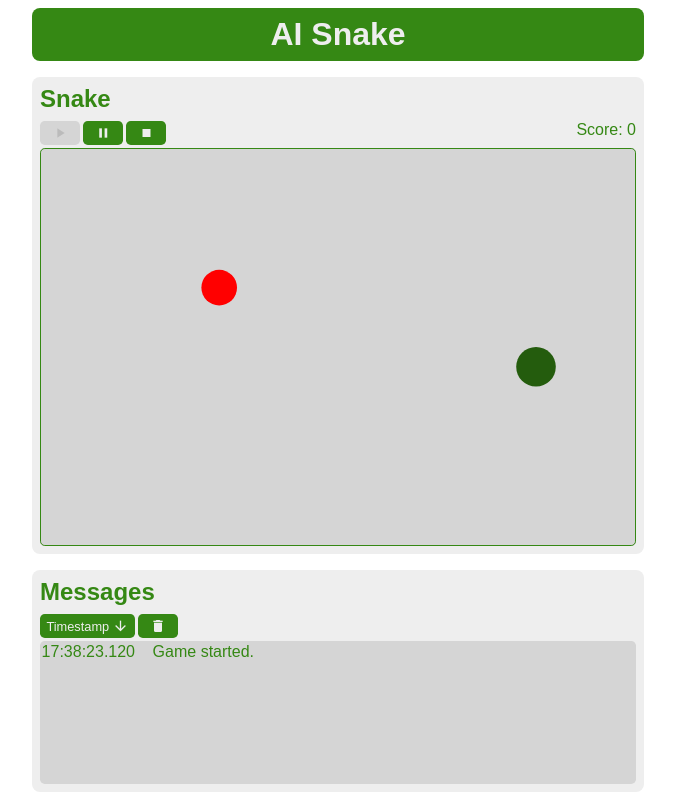
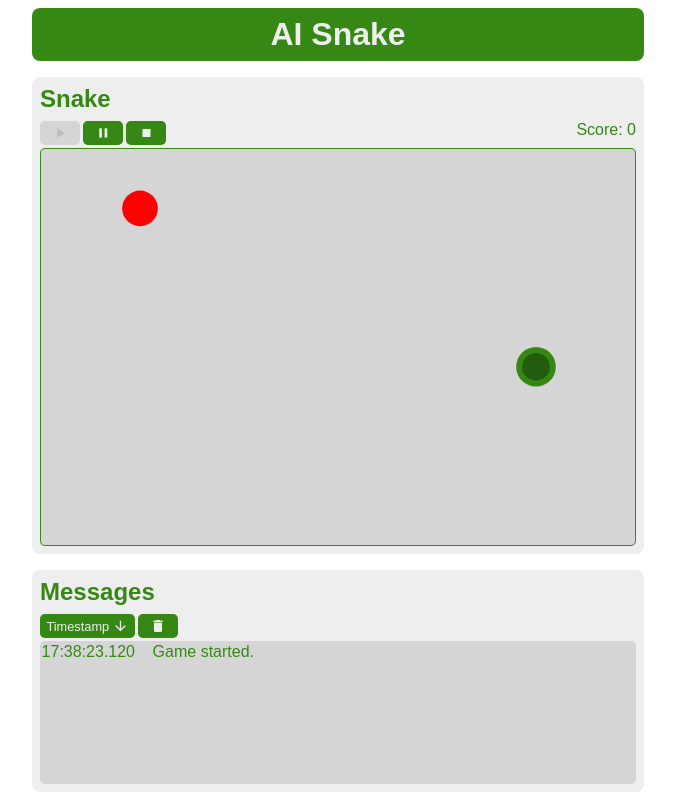
Before and after one commit to KamilRosinski/snake, an Angular app in the folder snake-client/src/main/webapp/: page / in a window 1280 px wide. Both pictures are taken after a click on the button "play_arrow". Shown: the whole page, without its empty margins (302-977 px from the left). Built offline with nearby package versions, Linux system fonts and the light colour scheme.

Commit message:
Some basic snake works :)

```diff
--- /dev/null
+++ b/snake-client/src/main/webapp/src/app/snake/snake-logic.ts
@@ -0,0 +1,96 @@
+import {Coordinates} from "./coordinates";
+import {Direction} from "./direction";
+import {Dimensions} from "./dimensions";
+import {SnakeModel} from "./snake-model";
+import {MoveResult} from "./move-result";
+import {SnakeStatus} from "./snake-status";
+
+export class SnakeLogic {
+
+    private static readonly MOVE_VECTORS: Map<Direction, Coordinates> = new Map<Direction, Coordinates>([
+        [Direction.NORTH, new Coordinates(0, -1)],
+        [Direction.EAST, new Coordinates(1, 0)],
+        [Direction.SOUTH, new Coordinates(0, 1)],
+        [Direction.WEST, new Coordinates(-1, 0)]
+    ]);
+
+    private readonly _model: SnakeModel;
+
+    private _lastMoveDirection: Direction;
+    private _nextMoveDirection: Direction;
+    private _snake: Coordinates[];
+
+    constructor(private readonly boardDimensions: Dimensions, initialDirection: Direction = Direction.EAST) {
+        this._model = new SnakeModel(boardDimensions);
+        this._lastMoveDirection = initialDirection;
+        this._nextMoveDirection = initialDirection;
+
+        const initialHead: Coordinates = new Coordinates(Math.floor(boardDimensions.numberOfColumns / 2), Math.floor(boardDimensions.numberOfRows / 2));
+        this._model.popEmptyField(initialHead);
+        this._model.pushSnake(initialHead);
+
+        const initialFood: Coordinates = this._model.popRandomEmptyField();
+        this._model.updateFoodField(initialFood);
+
+        this._snake = this._model.snake;
+    }
+
+    turn(newDirection: Direction): void {
+        if ([90, 270].includes(Math.abs(this._lastMoveDirection - newDirection))) {
+            this._nextMoveDirection = newDirection;
+        }
+    }
+
+    move(): MoveResult {
+        const directionChanged = this._lastMoveDirection != this._nextMoveDirection;
+        const newHead: Coordinates = this._model.head.add(SnakeLogic.MOVE_VECTORS.get(this._nextMoveDirection));
+        const moveDirection: Direction = this._nextMoveDirection;
+        let foodEaten: boolean = false;
+        let status: SnakeStatus = SnakeStatus.ALIVE;
+
+        if (newHead.x < 0 || newHead.x >= this.boardDimensions.numberOfColumns || newHead.y < 0 || newHead.y >= this.boardDimensions.numberOfRows) {
+            status = SnakeStatus.WALL_COLLISION;
+        } else {
+
+            if (this._model.isFood(newHead)) {
+                foodEaten = true;
+            } else {
+                this._model.pushEmptyField(this._model.popSnake());
+            }
+
+            if (this._model.isSnake(newHead)) {
+                status = SnakeStatus.TAIL_COLLISION;
+            } else {
+                if (foodEaten) {
+                    this._model.updateFoodField(this._model.popRandomEmptyField());
+                } else {
+                    this._model.popEmptyField(newHead);
+                }
+                this._model.pushSnake(newHead);
+                this._lastMoveDirection = this._nextMoveDirection;
+                this._snake = this._model.snake;
+            }
+
+        }
+
+        return {
+            directionChanged,
+            foodEaten,
+            moveDirection,
+            status
+        };
+    }
+
+    get head(): Coordinates {
+        return this._snake[0];
+    }
+
+    get food(): Coordinates {
+        return this._model.food;
+    }
+
+    get snake(): Coordinates[] {
+        return this._snake;
+    }
+
+}
--- /dev/null
+++ b/snake-client/src/main/webapp/src/app/snake/snake-model.ts
@@ -0,0 +1,74 @@
+import {Coordinates} from "./coordinates";
+import {Dimensions} from "./dimensions";
+
+export class SnakeModel {
+
+    private _food: number;
+    private readonly _snake: number[] = [];
+    private readonly _empty: Set<number> = new Set<number>();
+
+    private readonly _encodeCoordinates: (coordinates: Coordinates) => number;
+    private readonly _decodeCoordinates: (coordinates: number) => Coordinates;
+
+    constructor(boardDimensions: Dimensions) {
+
+        this._encodeCoordinates = (coords: Coordinates) =>
+            coords.x + coords.y * boardDimensions.numberOfColumns;
+
+        this._decodeCoordinates = (coords: number) =>
+            new Coordinates(coords % boardDimensions.numberOfColumns, Math.floor(coords / boardDimensions.numberOfColumns));
+
+        for (let row = 0; row < boardDimensions.numberOfRows; ++row) {
+            for (let column = 0; column < boardDimensions.numberOfColumns; ++column) {
+                this.pushEmptyField(new Coordinates(column, row));
+            }
+        }
+    }
+
+    pushEmptyField(coordinates: Coordinates): void {
+        this._empty.add(this._encodeCoordinates(coordinates));
+    }
+
+    popEmptyField(coordinates: Coordinates): void {
+        this._empty.delete(this._encodeCoordinates(coordinates));
+    }
+
+    popRandomEmptyField(): Coordinates {
+        const randomField: number = Array.from(this._empty.values())[Math.floor(Math.random() * this._empty.size)];
+        this._empty.delete(randomField);
+        return this._decodeCoordinates(randomField);
+    }
+
+    updateFoodField(newFoodCoordinates: Coordinates): void {
+        this._food = this._encodeCoordinates(newFoodCoordinates);
+    }
+
+    pushSnake(newSnakeCoordinates: Coordinates): void {
+        this._snake.unshift(this._encodeCoordinates(newSnakeCoordinates));
+    }
+
+    popSnake(): Coordinates {
+        return this._decodeCoordinates(this._snake.pop());
+    }
+
+    isSnake(coordinates: Coordinates): boolean {
+        return this._snake.includes(this._encodeCoordinates(coordinates));
+    }
+
+    get snake(): Coordinates[] {
+        return this._snake.map(c => this._decodeCoordinates(c));
+    }
+
+    get head(): Coordinates {
+        return this._decodeCoordinates(this._snake[0]);
+    }
+
+    get food(): Coordinates {
+        return this._decodeCoordinates(this._food);
+    }
+
+    isFood(coordinates: Coordinates): boolean {
+        return this._encodeCoordinates(coordinates) === this._food;
+    }
+
+}
--- a/snake-client/src/main/webapp/src/app/snake/snake.component.html
+++ b/snake-client/src/main/webapp/src/app/snake/snake.component.html
@@ -6,14 +6,15 @@
             <button class="btn" (click)="pause()" [disabled]="!isPausable()"><i class="material-icons">pause</i></button>
             <button class="btn" (click)="reset()" [disabled]="!isResettable()"><i class="material-icons">stop</i></button>
         </div>
-        <div id="game-score" *ngIf="isSnake">
+        <div id="game-score" *ngIf="hasSnake">
             <p>Score: {{score}}</p>
         </div>
     </div>
     <div id="snake-box" class="inner-box" (swipe)="swipe($event)">
-        <svg [attr.viewBox]="boardDimensions" *ngIf="isSnake" >
+        <svg [attr.viewBox]="boardDimensions" *ngIf="hasSnake" >
             <circle class="food" r="0.45" [attr.cx]="foodCoordinates.x" [attr.cy]="foodCoordinates.y"></circle>
-            <circle class="head" r="0.5" [attr.cx]="headCoordinates.x" [attr.cy]="headCoordinates.y"></circle>
+            <circle class="tail" r="0.50" *ngFor="let element of snakeCoordinates" [attr.cx]="element.x" [attr.cy]="element.y"></circle>
+            <circle class="head" r="0.35" [attr.cx]="headCoordinates.x" [attr.cy]="headCoordinates.y"></circle>
         </svg>
     </div>
 </section>
--- a/snake-client/src/main/webapp/src/app/snake/snake.component.scss
+++ b/snake-client/src/main/webapp/src/app/snake/snake.component.scss
@@ -23,6 +23,10 @@
       fill: $dark-green;
     }
 
+    .tail {
+      fill: $main-green;
+    }
+
     .food {
       fill: $red;
     }
--- a/snake-client/src/main/webapp/src/app/snake/snake.component.ts
+++ b/snake-client/src/main/webapp/src/app/snake/snake.component.ts
@@ -4,12 +4,12 @@ import {Component, HostListener, OnInit} from '@angular/core';
 import {MessagingService} from "../messages/messaging.service";
 import {GameState} from "./game-state";
 import {Direction} from "./direction";
-import {Snake} from "./snake";
 import {interval, Observable, Subscription} from "rxjs";
-import {Dimensions} from "./dimensions";
 import {Coordinates} from "./coordinates";
 import {MoveResult} from "./move-result";
 import {SnakeStatus} from "./snake-status";
+import {SnakeLogic} from "./snake-logic";
+import {Dimensions} from "./dimensions";
 
 @Component({
     selector: 'app-snake',
@@ -18,7 +18,7 @@ import {SnakeStatus} from "./snake-status";
 })
 export class SnakeComponent implements OnInit {
 
-    private static readonly DIRECTIONS: Map<string | number, Direction> = new Map<string | number, Direction>([
+    private static readonly _DIRECTIONS: Map<string | number, Direction> = new Map<string | number, Direction>([
         ['ArrowUp', Direction.NORTH],
         ['ArrowRight', Direction.EAST],
         ['ArrowDown', Direction.SOUTH],
@@ -29,98 +29,122 @@ export class SnakeComponent implements OnInit {
         [Hammer.DIRECTION_LEFT, Direction.WEST]
     ]);
 
-    private snake: Snake = null;
-    private gameState: GameState = GameState.NEW;
-    private interval: Observable<number> = interval(500);
-    private intervalSubscription: Subscription;
+    private _snake: SnakeLogic = null;
+    private _gameState: GameState = GameState.NEW;
+    private _interval: Observable<number> = interval(500);
+    private _intervalSubscription: Subscription;
 
-    score: number = 0;
+    private readonly _boardDimensions: Dimensions = {
+        numberOfRows: 10,
+        numberOfColumns: 15
+    };
 
-    constructor(private messagingService: MessagingService) {
+    private _score: number = 0;
+
+    constructor(private readonly _messagingService: MessagingService) {
     }
 
     ngOnInit(): void {
     }
 
     play(): void {
-        this.gameState = GameState.RUNNING;
-        if (!this.snake) {
-            this.snake = new Snake({numberOfRows: 10, numberOfColumns: 15});
+        this._gameState = GameState.RUNNING;
+        if (!this._snake) {
+            this._snake = new SnakeLogic(this._boardDimensions);
         }
-        this.intervalSubscription = this.interval.subscribe(value => {
-            let moveResult: MoveResult = this.snake.move();
-            if (moveResult.status !== SnakeStatus.ALIVE) {
-                this.gameState = GameState.FINISHED;
-                this.intervalSubscription.unsubscribe();
-                this.messagingService.sendMessage(`Game ended: snake crashed into wall at position (${moveResult.oldPosition.x}, ${moveResult.oldPosition.y}).`)
-            } else {
+        this._intervalSubscription = this._interval.subscribe(value => {
+            this.move();
+        });
+        this._messagingService.sendMessage('Game started.');
+    }
+
+    private move(): void {
+        const moveResult: MoveResult = this._snake.move();
+        switch (moveResult.status) {
+            case SnakeStatus.WALL_COLLISION:
+                this._gameState = GameState.FINISHED;
+                this._intervalSubscription.unsubscribe();
+                this._messagingService.sendMessage(`Game ended: snake crashed into wall at position (${this._snake.head.x}, ${this._snake.head.y}).`);
+                break;
+            case SnakeStatus.TAIL_COLLISION:
+                this._gameState = GameState.FINISHED;
+                this._intervalSubscription.unsubscribe();
+                this._messagingService.sendMessage(`Game ended: snake crashed into its tail at position (${this._snake.head.x}, ${this._snake.head.y}).`);
+                break;
+            default:
                 if (moveResult.directionChanged) {
-                    this.messagingService.sendMessage(`Turn at position (${moveResult.oldPosition.x}, ${moveResult.oldPosition.y}), new direction: ${Direction[moveResult.lastMoveDirection]}.`);
+                    this._messagingService.sendMessage(`New direction: ${Direction[moveResult.moveDirection]}.`);
                 }
                 if (moveResult.foodEaten) {
-                    ++this.score;
-                    this.messagingService.sendMessage(`Food eaten at position (${moveResult.newPosition.x}, ${moveResult.newPosition.y}), new score: ${this.score}.`);
+                    ++this._score;
+                    this._messagingService.sendMessage(`Food eaten at position (${this._snake.head.x}, ${this._snake.head.y}), new score: ${this._score}.`)
                 }
-            }
-        });
-        this.messagingService.sendMessage('Game started.');
+        }
     }
 
     isPlayable(): boolean {
-        return [GameState.NEW, GameState.PAUSED].includes(this.gameState);
+        return [GameState.NEW, GameState.PAUSED].includes(this._gameState);
     }
 
     pause(): void {
-        this.gameState = GameState.PAUSED;
-        this.intervalSubscription.unsubscribe();
-        this.messagingService.sendMessage('Game paused.');
+        this._gameState = GameState.PAUSED;
+        this._intervalSubscription.unsubscribe();
+        this._messagingService.sendMessage('Game paused.');
     }
 
     isPausable(): boolean {
-        return this.gameState === GameState.RUNNING;
+        return this._gameState === GameState.RUNNING;
     }
 
     reset(): void {
-        this.gameState = GameState.NEW;
-        this.intervalSubscription.unsubscribe();
-        this.snake = null;
-        this.score = 0;
-        this.messagingService.sendMessage('Game reset.');
+        this._gameState = GameState.NEW;
+        this._intervalSubscription.unsubscribe();
+        this._snake = null;
+        this._score = 0;
+        this._messagingService.sendMessage('Game reset.');
     }
 
     isResettable(): boolean {
-        return this.gameState !== GameState.NEW;
+        return this._gameState !== GameState.NEW;
     }
 
     swipe(event: any): void {
-        this.changeDirection(SnakeComponent.DIRECTIONS.get(event.direction));
+        this.changeDirection(SnakeComponent._DIRECTIONS.get(event.direction));
     }
 
     @HostListener('document:keydown', ['$event'])
     keydown(event: KeyboardEvent): void {
-        this.changeDirection(SnakeComponent.DIRECTIONS.get(event.code));
+        this.changeDirection(SnakeComponent._DIRECTIONS.get(event.code));
     }
 
     private changeDirection(newDirection: Direction): void {
-        if (this.gameState === GameState.RUNNING) {
-            this.snake.turn(newDirection);
+        if (this._gameState === GameState.RUNNING) {
+            this._snake.turn(newDirection);
         }
     }
 
-    get boardDimensions(): string {
-        return `-0.5 -0.5 ${this.snake.boardDimensions.numberOfColumns} ${this.snake.boardDimensions.numberOfRows}`;
-    }
-
     get headCoordinates(): Coordinates {
-        return this.snake.headCoordinates;
+        return this._snake.head;
     }
 
     get foodCoordinates(): Coordinates {
-        return this.snake.foodCoordinates;
+        return this._snake.food;
     }
 
-    get isSnake(): boolean {
-        return !!this.snake;
+    get hasSnake(): boolean {
+        return !!this._snake;
+    }
+
+    get snakeCoordinates(): Coordinates[] {
+        return this._snake.snake;
+    }
+
+    get score(): number {
+        return this._score;
+    }
+
+    get boardDimensions(): string {
+        return `-0.5 -0.5 ${this._boardDimensions.numberOfColumns} ${this._boardDimensions.numberOfRows}`;
     }
 
 }
--- a/snake-client/src/main/webapp/src/app/snake/snake.ts
+++ /dev/null
@@ -1,64 +0,0 @@
-import {Coordinates} from "./coordinates";
-import {Direction} from "./direction";
-import {MoveResult} from "./move-result";
-import {Dimensions} from "./dimensions";
-import {SnakeStatus} from "./snake-status";
-
-export class Snake {
-
-    private static readonly MOVE_VECTORS: Map<Direction, Coordinates> = new Map<Direction, Coordinates>([
-        [Direction.NORTH, new Coordinates(0, -1)],
-        [Direction.EAST, new Coordinates(1, 0)],
-        [Direction.SOUTH, new Coordinates(0, 1)],
-        [Direction.WEST, new Coordinates(-1, 0)]
-    ]);
-
-    private lastMoveDirection: Direction = Direction.EAST;
-    private nextMoveDirection: Direction = Direction.EAST;
-
-    public headCoordinates: Coordinates;
-    public foodCoordinates: Coordinates = new Coordinates(4, 3);
-
-    constructor(public readonly boardDimensions: Dimensions) {
-        this.headCoordinates = new Coordinates(
-            Math.floor(boardDimensions.numberOfColumns / 2),
-            Math.floor(boardDimensions.numberOfRows / 2));
-    }
-
-    turn(newDirection: Direction): void {
-        if ([90, 270].includes(Math.abs(newDirection - this.lastMoveDirection))) {
-            this.nextMoveDirection = newDirection;
-        }
-    }
-
-    move(): MoveResult {
-
-        const result: MoveResult = {
-            status: SnakeStatus.WALL_COLLISION,
-            newPosition: null,
-            oldPosition: this.headCoordinates,
-            directionChanged: false,
-            lastMoveDirection: this.lastMoveDirection,
-            foodEaten: false
-        };
-
-        const newPosition: Coordinates = Snake.MOVE_VECTORS.get(this.nextMoveDirection).add(this.headCoordinates);
-        if (newPosition.x >= 0 && newPosition.x < this.boardDimensions.numberOfColumns && newPosition.y >= 0 && newPosition.y < this.boardDimensions.numberOfRows) {
-
-            result.status = SnakeStatus.ALIVE;
-            result.newPosition = this.headCoordinates = newPosition;
-
-            if (this.lastMoveDirection !== this.nextMoveDirection) {
-                this.lastMoveDirection = this.nextMoveDirection;
-                result.directionChanged = true;
-            }
-
-            if (this.headCoordinates.x === this.foodCoordinates.x && this.headCoordinates.y === this.foodCoordinates.y) {
-                result.foodEaten = true;
-            }
-        }
-
-        return result;
-    }
-
-}
```
Also changed, not shown: snake-client/src/main/webapp/src/app/snake/move-result.ts (+4 -6 lines).
